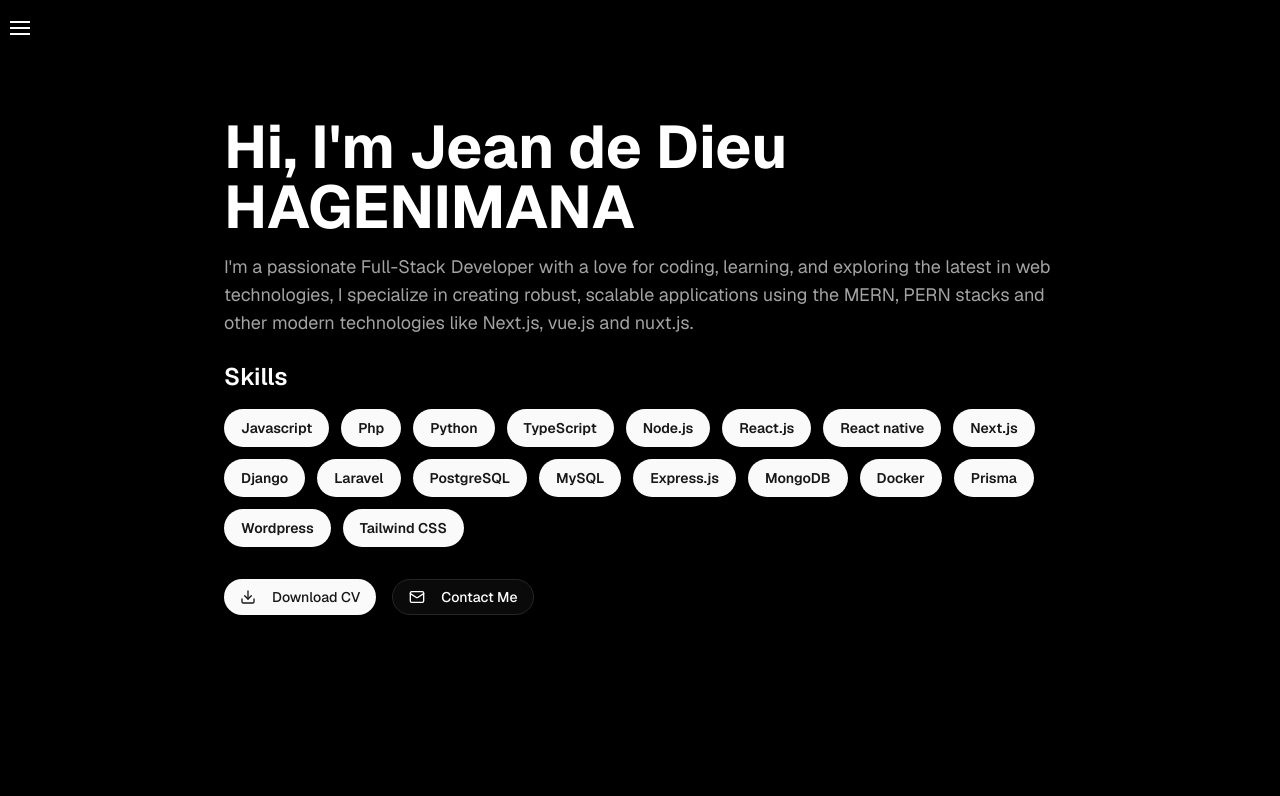
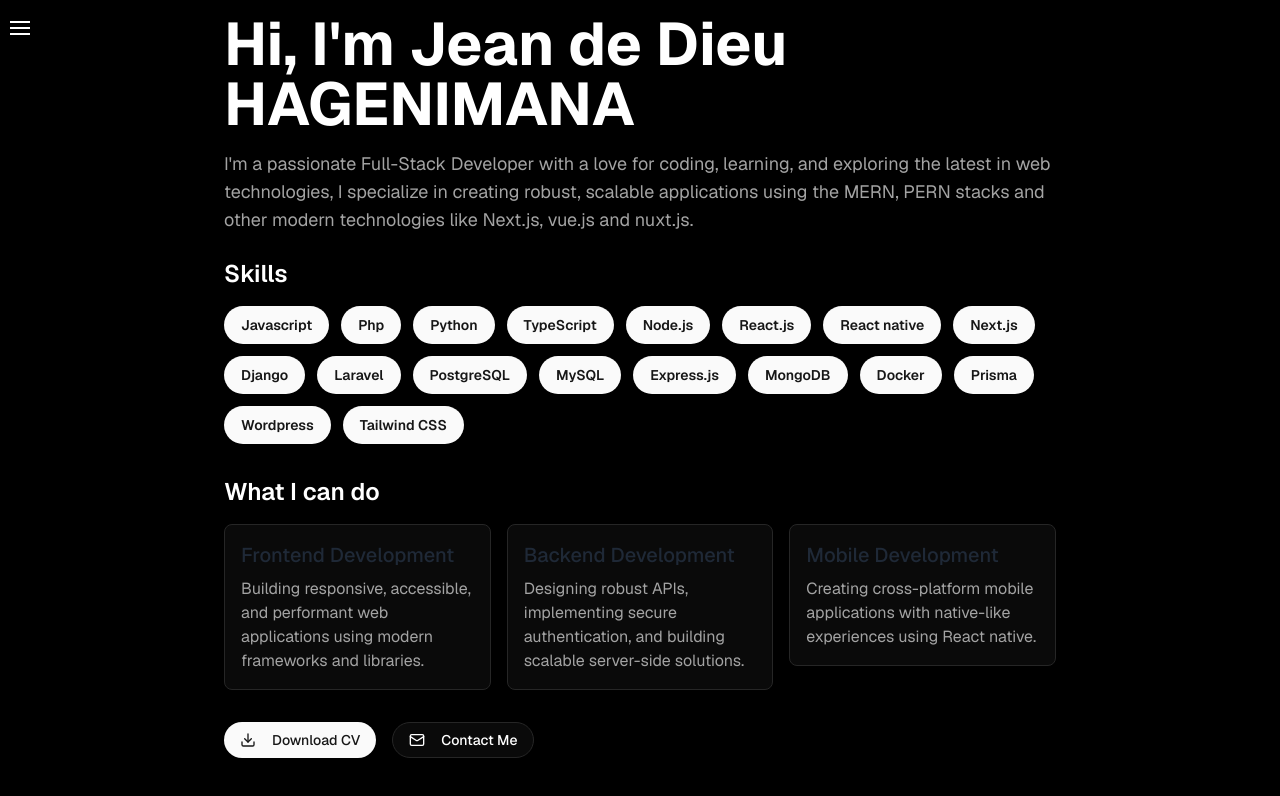
Before and after one commit to jeandedieuH/my-portfolio, a Next.js app: page / in a window 1280 px wide. Shown: the top 796 px of the page. Built offline with nearby package versions, Linux system fonts and the light colour scheme.

Commit message:
Add What I can do section

```diff
--- a/app/page.tsx
+++ b/app/page.tsx
@@ -34,7 +34,7 @@ const StackedMenu: React.FC = () => {
     },
     {
       id: "page3",
-      title: "PROJECT",
+      title: "PROJECTS",
       background: "[#6998AB]",
       content: (
         <div className="mb-10 pb-16">
--- a/components/home.tsx
+++ b/components/home.tsx
@@ -1,4 +1,4 @@
-"use client"
+"use client";
 
 import { BLUR_DELAY, DATA } from "@/resume-data/data";
 import BlurFade from "./blur-fade";
@@ -15,7 +15,7 @@ function Home() {
             Hi, I&apos;m {DATA.personalData.name}
           </h1>
         </BlurFade>
-            <BlurFade delay={BLUR_DELAY*2}>
+        <BlurFade delay={BLUR_DELAY * 2}>
           <div className="text-lg text-muted-foreground mb-6">
             {DATA.personalData.description}
           </div>
@@ -26,7 +26,7 @@ function Home() {
             <h2 className="text-2xl font-semibold mb-4 text-white">Skills</h2>
           </BlurFade>
           <div className="flex flex-wrap gap-3">
-                {DATA.personalData.skill.map((skill,id) => (
+            {DATA.personalData.skill.map((skill, id) => (
               <BlurFade key={skill} delay={BLUR_DELAY * 10 + id * 0.05}>
                 <Badge className="px-4 py-2 text-xs md:text-sm rounded-full transition-all hover:scale-110 hover:bg-primary hover:text-primary-foreground">
                   {skill}
@@ -36,7 +36,50 @@ function Home() {
           </div>
         </div>
 
-            <BlurFade delay={BLUR_DELAY*30}>
+        <div className="mb-8">
+          <BlurFade delay={BLUR_DELAY * 15}>
+            <h2 className="text-2xl font-semibold mb-4 text-white">
+              What I can do
+            </h2>
+          </BlurFade>
+          <div className="grid grid-cols-1 md:grid-cols-3 gap-4">
+            <BlurFade delay={BLUR_DELAY * 16}>
+              <div className="p-4 rounded-lg border border-border bg-card hover:bg-accent transition-colors">
+                <h3 className="text-xl font-medium mb-2 text-gray-800">
+                  Frontend Development
+                </h3>
+                <p className="text-muted-foreground">
+                  Building responsive, accessible, and performant web
+                  applications using modern frameworks and libraries.
+                </p>
+              </div>
+            </BlurFade>
+            <BlurFade delay={BLUR_DELAY * 17}>
+              <div className="p-4 rounded-lg border border-border bg-card hover:bg-accent transition-colors">
+                <h3 className="text-xl font-medium mb-2 text-gray-800">
+                  Backend Development
+                </h3>
+                <p className="text-muted-foreground">
+                  Designing robust APIs, implementing secure authentication, and
+                  building scalable server-side solutions.
+                </p>
+              </div>
+            </BlurFade>
+            <BlurFade delay={BLUR_DELAY * 18}>
+              <div className="p-4 rounded-lg border border-border bg-card hover:bg-accent transition-colors">
+                <h3 className="text-xl font-medium mb-2 text-gray-800">
+                  Mobile Development
+                </h3>
+                <p className="text-muted-foreground">
+                  Creating cross-platform mobile applications with native-like
+                  experiences using React native.
+                </p>
+              </div>
+            </BlurFade>
+          </div>
+        </div>
+
+        <BlurFade delay={BLUR_DELAY * 30}>
           <div className="flex flex-col sm:flex-row gap-4">
             <Button className="group rounded-full" asChild>
               <a href={DATA.personalData.resume} download>
@@ -44,7 +87,11 @@ function Home() {
                 Download CV
               </a>
             </Button>
-                    <Button variant="outline" className="group text-black dark:text-white rounded-full" asChild>
+            <Button
+              variant="outline"
+              className="group text-black dark:text-white rounded-full"
+              asChild
+            >
               <a href={`mailto:${DATA.personalData.email}`}>
                 <Mail className="mr-2 h-4 w-4 transition-transform group-hover:rotate-12" />
                 Contact Me
@@ -52,10 +99,9 @@ function Home() {
             </Button>
           </div>
         </BlurFade>
-
       </div>
     </>
   );
 }
 
-export default Home
+export default Home;
```
Lines whose indentation alone changed are shown as unchanged.
